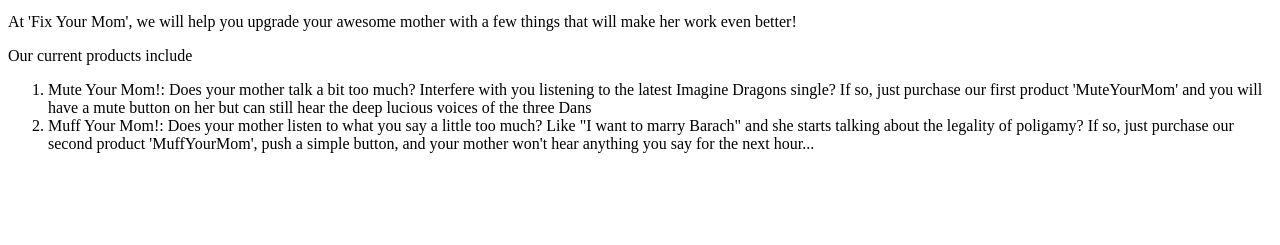
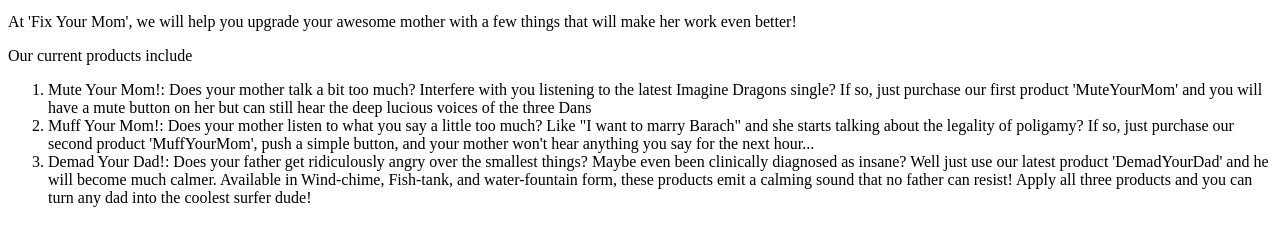
Before and after one commit to fixyourmom/fixyourmom.github.io, a plain HTML site: page index.html in a window 1280 px wide. Shown: the part 87-332 px from the top of the page. Drawn offline with Linux system fonts and the light colour scheme.

Commit message:
Update index.html

```diff
--- a/index.html
+++ b/index.html
@@ -5,5 +5,7 @@
   <ol>
     <li>Mute Your Mom!: Does your mother talk a bit too much?  Interfere with you listening to the latest Imagine Dragons single?  If so, just purchase our first product 'MuteYourMom' and you will have a mute button on her but can still hear the deep lucious voices of the three Dans</li>
     <li>Muff Your Mom!: Does your mother listen to what you say a little too much?  Like "I want to marry Barach" and she starts talking about the legality of poligamy?  If so, just purchase our second product 'MuffYourMom', push a simple button, and your mother won't hear anything you say for the next hour...</li>
+    <li>Demad Your Dad!: Does your father get ridiculously angry over the smallest things?  Maybe even been clinically diagnosed as insane?  Well just use our latest product 'DemadYourDad' and he will become much calmer.  Available in Wind-chime, Fish-tank, and water-fountain form, these products emit a calming sound that no father can resist!  Apply all three products and you can turn any dad into the coolest surfer dude!</li>
+
   </ol>
 </p>
```
